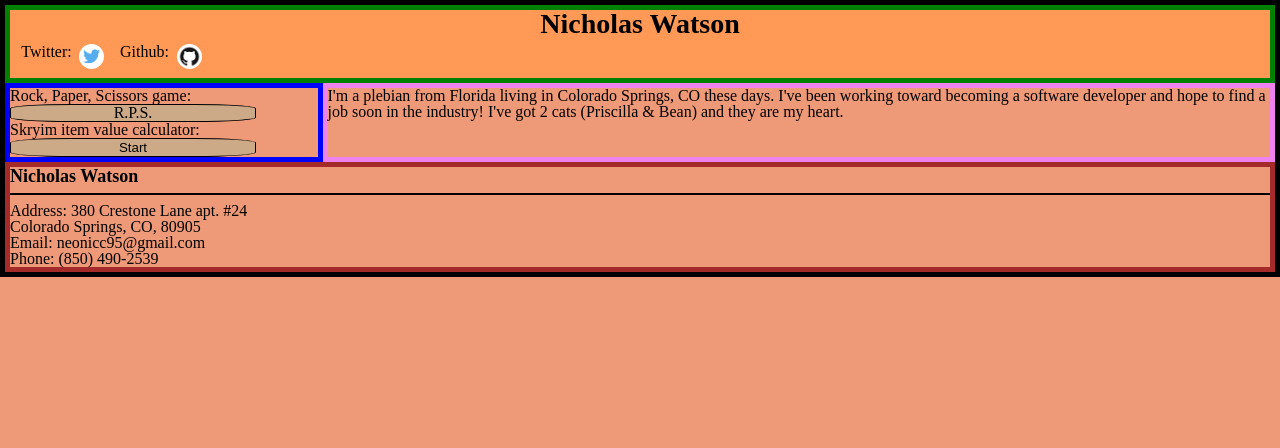
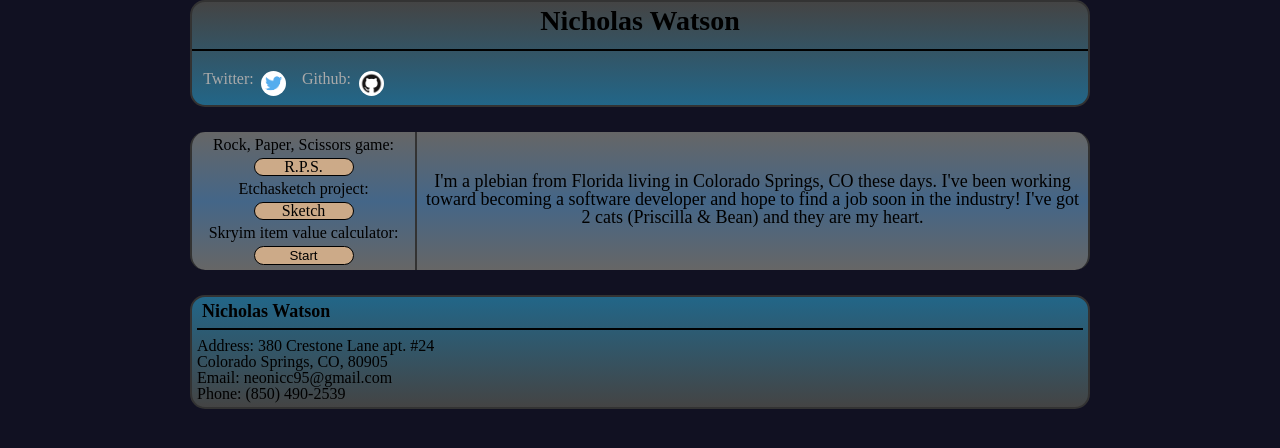
Before and after one commit to Neofluffybox/Neofluffybox.github.io, a plain HTML site: page index.html in a window 1280 px wide. Drawn offline with Linux system fonts and the light colour scheme.

Commit message:
website is looking pretty good. can easily add sections later and it'll still look nice

```diff
--- a/index.html
+++ b/index.html
@@ -13,7 +13,10 @@
 <body>
     <div class="biggerC">
         <header>
-            <h1>Nicholas Watson</h1>
+            <h1>Nicholas Watson
+                <hr>
+            </h1>
+
             <ul>
                 <li>
                     <a id='twit' href="https://twitter.com/Neofluffybox" target='_blank' rel='noopener noreferrer'>
@@ -30,7 +33,12 @@
         <nav>
             <ul>
                 <li>Rock, Paper, Scissors game:
-                    <a class='navbuttons' href="https://neofluffybox.github.io/practiceSite/index.html">R.P.S.</a>
+                    <a class='navbuttons' href="https://neofluffybox.github.io/practiceSite/index.html" target="_blank"
+                        ref="noopener noreferrer">R.P.S.</a>
+                </li>
+                <li>Etchasketch project:
+                    <a class='navbuttons' href="https://neofluffybox.github.io/etchySketchy/index.html" target="_blank"
+                        ref="noreferrer noopener">Sketch</a>
                 </li>
                 <li>Skryim item value calculator:
                     <button id='skyrim' class='navbuttons' type='button'>Start</button>
@@ -52,12 +60,14 @@
             </div>
         </article>
         <footer>
+            <div>
                 <h3>Nicholas Watson</h3>
                 <hr>
                 Address: 380 Crestone Lane apt. #24<br>
                 Colorado Springs, CO, 80905<br>
                 Email: neonicc95@gmail.com<br>
                 Phone: (850) 490-2539
+            </div>
         </footer>
     </div>
     <script src='scripts/scripty.js' type='text/javascript'></script>
--- a/stylesheets/stylie.css
+++ b/stylesheets/stylie.css
@@ -53,8 +53,10 @@ table {
 }
 
 body {
-    border: 5px solid black;
-    background-color: #ee9977;
+    display: grid;
+    grid-template-columns: 500px;
+    background-color: #111122;
+    justify-content: center;
 }
     .biggerC {
         display: flex;
@@ -64,16 +66,20 @@ hr {
     border: 1px solid black;
 }
 header {
-    border: 5px solid green;
-    background-color: #ff9955;
+    border: 2px solid #333;
+    border-radius: 15px;
+    background: linear-gradient(#444, #226688);
+    color: #000;
     width: 100%;
     text-align: center;
     display: flex;
     flex-direction: column;
+    margin-bottom: 25px;
 }
     header h1 {
         font-size: 28px;
         font-weight: bold;
+        margin-top: 5px;
     }
     header ul li {
         float: left;
@@ -86,7 +92,7 @@ header {
         height: 30px;
         border: none;
         text-decoration: none;
-        color: #000;
+        color: #aaa;
     }
     #twit::after {
         display: block;
@@ -106,7 +112,7 @@ header {
         height: 30px;
         border: none;
         text-decoration: none;
-        color: #000;
+        color: #aaa;
     }
     #git::after {
         display: block;
@@ -120,31 +126,80 @@ header {
     }
 
 nav {
-    border: 5px solid blue;
+    border: 2px solid #333;
+    border-top: none;
+    border-bottom: none;
+    border-right: none;
+    border-top-left-radius: 15px;
+    border-bottom-left-radius: 15px;
+    background: linear-gradient(#666, #446688, #666);
     width: 25%;
+    text-align: center;
+    margin-bottom: 25px;
 }
     .navbuttons{
         display: block;
-        width: 80%;
+        width: 80px;
+        margin: auto;
+        margin-top: 5px;
         border: 1px solid black;
-        border-radius: 25%;
+        border-radius: 25px;
         text-align: center;
         background-color: #ccaa88;
         text-decoration: none;
         color: black;
     }
+    nav ul li{
+        margin: 5px;
+    }
 
 
 article {
-    border: 5px solid violet;
+    border: 2px solid #333;
+    border-top: none;
+    border-bottom: none;
+    background: linear-gradient(#666, #446688, #666);
+    border-top-right-radius: 15px;
+    border-bottom-right-radius: 15px;
+    margin-bottom: 25px;
+    text-align: center;
     width: 75%;
 }
+    article div h2{
+        margin:5px;
+        margin-top: 40px;
+        font-size: 18px;
+    }
 
 footer{
-    border: 5px solid brown;
+    border: 2px solid #333;
+    border-radius: 15px;
+    background: linear-gradient(#226688, #444);
     width: 100%;
 }
     footer h3{
         font-size: 18px;
         font-weight: 550;
+        margin: 5px;
     }
+    footer div {
+        margin: 5px;
+    }
+
+@media only screen and (max-width: 400px) {
+    body {
+        grid-template-columns: 300px;
+    }
+    .navbuttons {
+        width: 60px;
+    }
+}
+
+@media only screen and (min-width: 1200px) {
+    body {
+        grid-template-columns: 900px;
+    }
+    .navbuttons {
+        width: 100px;
+    }
+}
```
Lines whose indentation alone changed are shown as unchanged.
